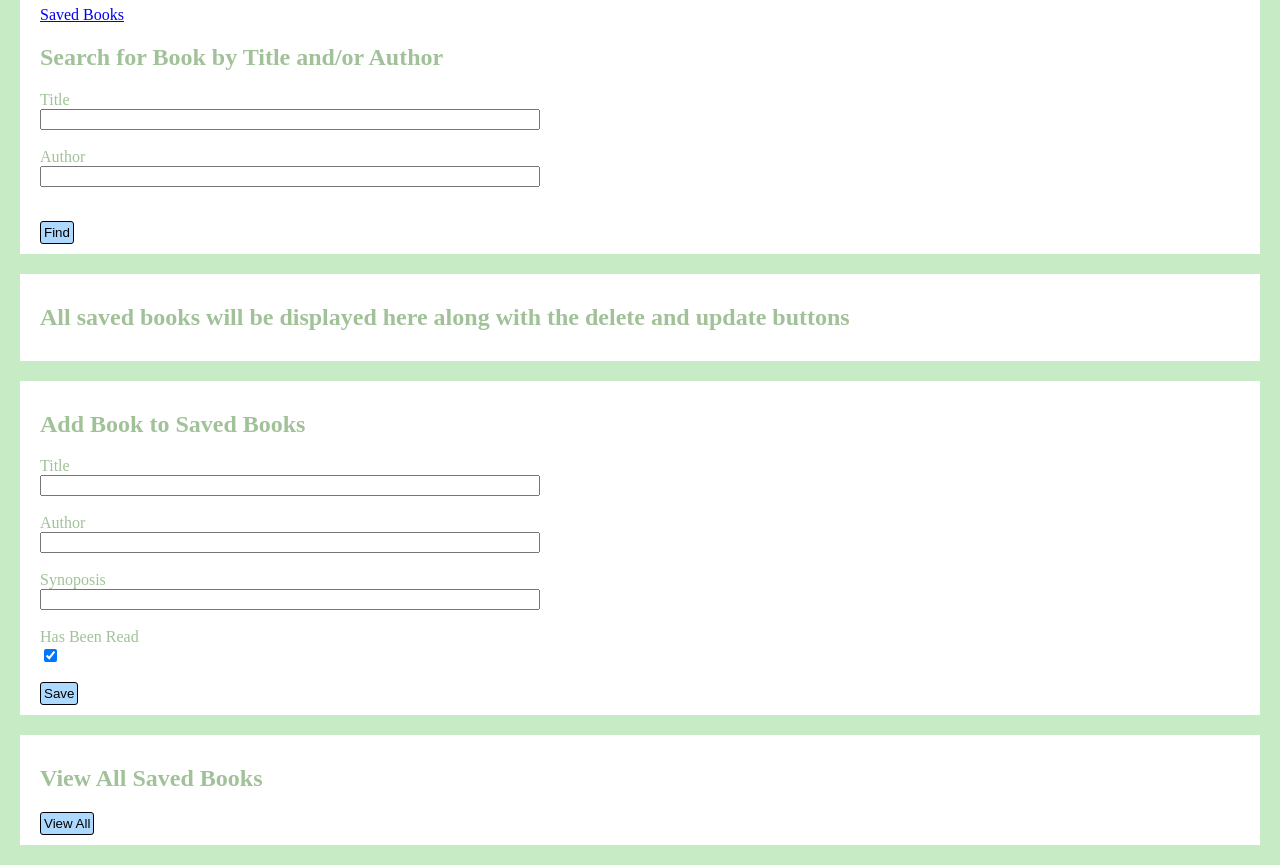
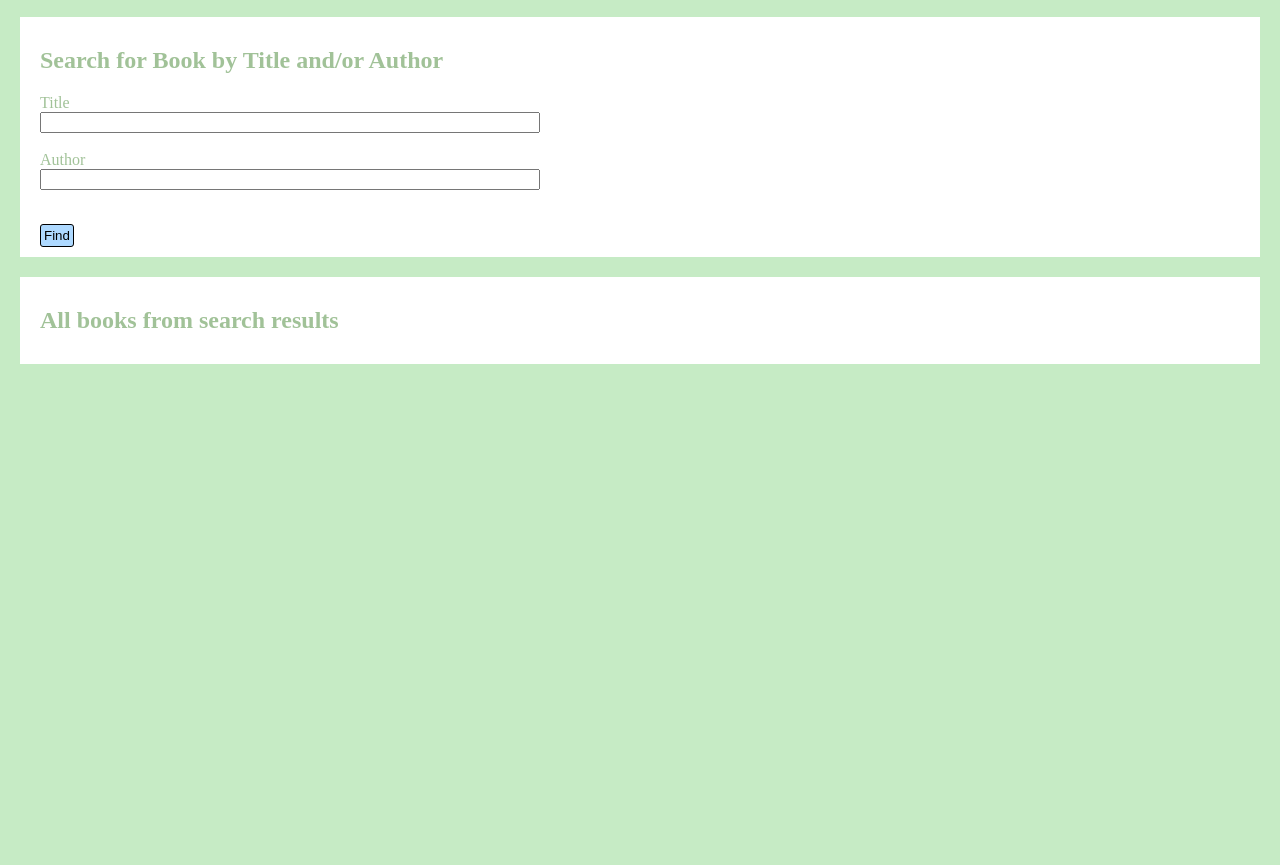
Before and after one commit to tanushreepillai/BookWormsApp, a website built with webpack: page Frontend/src/index.html in a window 1280 px wide. Shown: the part 64-929 px from the top of the page. After the commit the page ends 800 px from the top, so only its background shows below. Built offline with nearby package versions, Linux system fonts and the light colour scheme; files whose address does not match are found by name.

Commit message:
frontend for saved page

```diff
--- a/Frontend/src/index.html
+++ b/Frontend/src/index.html
@@ -9,10 +9,24 @@
     <header class="header" id="header">
         <div class="site-title">
             <a class="header_home" href="index.html">BookWorm App</a>
+            <br>
+<!--            <a href="saved.html">View All Saved Books</a>-->
+<!--            this form is to make it look like a button -->
+            <form action="http://localhost:8080/saved.html">
+                <input type="submit" value="See All Saved Books" />
+            </form>
         </div>
     </header>
+
+<!--    <div class="card" id="view-all">-->
+<!--        <h2>View All Saved Books</h2>-->
+<!--        <form class="card-content" id="all-posts">-->
+<!--            <button type="button" id="view-all-button" name="cmd" value="viewall">View All</button>-->
+<!--        </form>-->
+<!--    </div>-->
+
+
     <div class="card">
-        <a href="saved.html">Saved Books</a>
         <h2>Search for Book by Title and/or Author</h2>
         <form class="card-content" id="search-form">
             <p class="form-field">
@@ -32,38 +46,31 @@
         </form>
     </div>
     <div class="card" id="all-results">
-        <h2>All saved books will be displayed here along with the delete and update buttons</h2>
+        <h2>All books from search results</h2>
         <p id="all-posts-result"></p>
     </div>
-    <div class="card">
-        <h2>Add Book to Saved Books</h2>
-        <form class="card-content" id="create-form">
-            <p class="form-field">
-                <label>Title</label>
-                <input type="text" required class="validated-field" id="create-name-field">
-                <br>
-                <label>Author</label>
-                <input type="text" required class="validated-field" id="create-author-field">
-                <br>
-                <label>Synoposis</label>
-                <input type="text" required class="validated-field" id="create-synopsis-field">
-                <br>
-                <label>Has Been Read</label>
-                <label class="switch">
-                    <input type="checkbox" checked id="create-has-been-read-field">
-                    <span class="slider round"></span>
-                </label>
-            </p>
-            <button type="submit">Save</button>
-        </form>
-    </div>
-
-    <div class="card" id="view-all">
-        <h2>View All Saved Books</h2>
-        <form class="card-content" id="all-posts">
-            <button type="button" id="view-all-button" name="cmd" value="viewall">View All</button>
-        </form>
-    </div>
+<!--    <div class="card">-->
+<!--        <h2>Add Book to Saved Books</h2>-->
+<!--        <form class="card-content" id="create-form">-->
+<!--            <p class="form-field">-->
+<!--                <label>Title</label>-->
+<!--                <input type="text" required class="validated-field" id="create-name-field">-->
+<!--                <br>-->
+<!--                <label>Author</label>-->
+<!--                <input type="text" required class="validated-field" id="create-author-field">-->
+<!--                <br>-->
+<!--                <label>Synoposis</label>-->
+<!--                <input type="text" required class="validated-field" id="create-synopsis-field">-->
+<!--                <br>-->
+<!--                <label>Has Been Read</label>-->
+<!--                <label class="switch">-->
+<!--                    <input type="checkbox" checked id="create-has-been-read-field">-->
+<!--                    <span class="slider round"></span>-->
+<!--                </label>-->
+<!--            </p>-->
+<!--            <button type="submit">Save</button>-->
+<!--        </form>-->
+<!--    </div>-->
 
 
 </body>
```
Also changed, not shown: Frontend/src/saved.html (+23 -3 lines).
